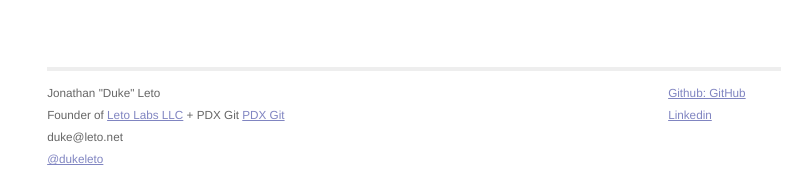
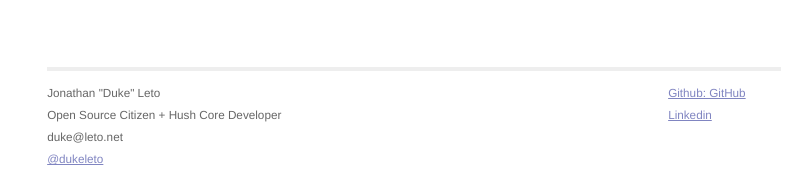
Before and after one commit to leto/leto.github.com, a Jekyll site: the page built from index.html, in a window 1280 px wide. Shown: the part 916-1095 px from the top of the page, without its empty margins (226-1038 px from the left). Built offline with Jekyll 4.4.1, drawn with Linux system fonts in a browser that asks for light colours; comment, search, counter and statistics services are not loaded.

Commit message:
tag that line

```diff
--- a/_config.yml
+++ b/_config.yml
@@ -2,7 +2,7 @@ markdown: kramdown
 
 name: Jonathan "Duke" Leto
 email: duke@leto.net
-tagline: Founder of <a href="http://letolabs.com">Leto Labs LLC</a> + PDX Git <a href="http://pdxgit.com">PDX Git</a>
+tagline: Open Source Citizen + Hush Core Developer
 location: Earth
 github: leto
 twitter: dukeleto
```
